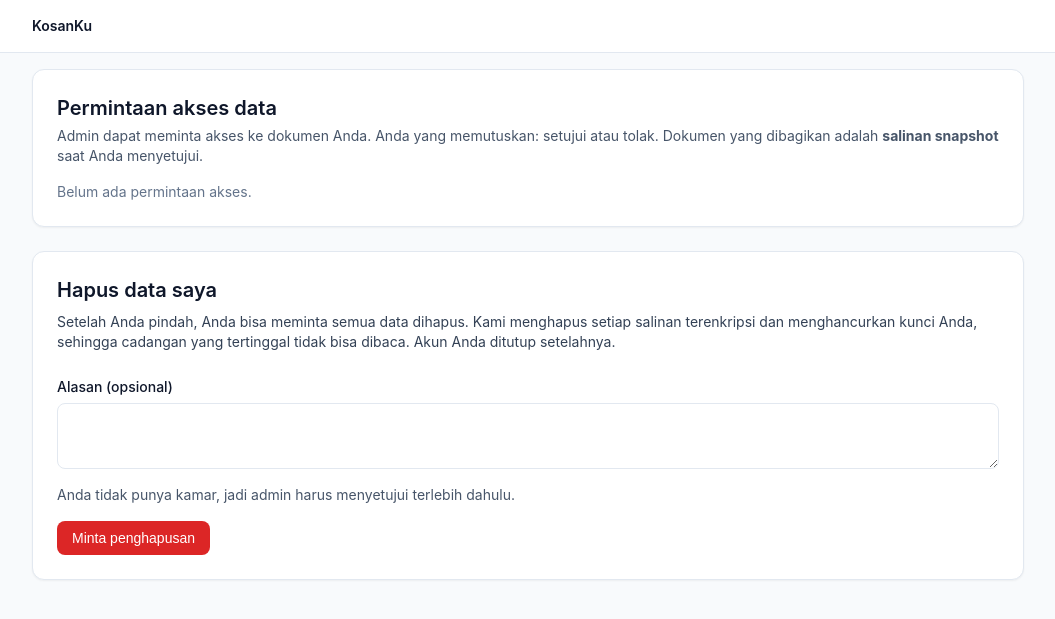
After one commit to yukakeren/Tenant-Management-System_KI_2026, a FastAPI app: template app/templates/tenant/privacy.html in a window 1280 px wide. The commit adds this page. Shown: the top 619 px of the page, without its empty margins (112-1167 px from the left). Run offline with FastAPI, Linux system fonts and the light colour scheme; the template is opened without the code that fills it, so the values that code supplies are empty; parts of the project's set-up code (start-up, migrations or seed data) failed here and were passed over.

Commit message:
Sisi tenant, key manage

```diff
--- a/app/routes/tenant.py
+++ b/app/routes/tenant.py
@@ -18,19 +18,144 @@ from app.config import CIPHERS, settings
 from app.crypto import vault
 from app.crypto.base import IntegrityError
 from app.db import get_db
-from app.models import DeletionRequest, DeletionStatus, ItemKind, Role, SecretItem, User
+from app.models import (
+    DeletionRequest, DeletionStatus, ItemKind, Role,
+    SecretItem, User, AccessGrant, GrantStatus, PublicKey,
+)
 from app.services import audit
+from app.services import grants as grant_service
 from app.services.documents import DOC_KINDS, stream_document
 from app.services.upload import DOCUMENT_SPECS, validate_upload_stream
 from app.web import flash, redirect, render
 
-router = APIRouter(prefix="/tenant", dependencies=[Depends(csrf_protect)])
+try:
+    from app.crypto import shares
+    from app.crypto import asym
+except ImportError:
+    from app.crypto import shares_stub as shares
+    from app.crypto import asym_stub as asym
+
 get_current_tenant = require_role(Role.tenant)
+
+def _inject_pending_count(
+    request: Request,
+    user: User = Depends(get_current_tenant),
+    db: Session = Depends(get_db),
+):
+    """Set request.state.pending_grants so base.html can show the badge."""
+    request.state.pending_grants = grant_service.count_pending_for_tenant(db, user)
+
+
+# --- 3) Router with both csrf_protect and _inject_pending_count ---
+router = APIRouter(
+    prefix="/tenant",
+    dependencies=[Depends(csrf_protect), Depends(_inject_pending_count)],
+)
 
 PROFILE_FIELDS = ("full_name", "nik", "birth_date", "gender", "phone", "origin_address", "occupation")
 EMERGENCY_FIELDS = ("name", "relation", "phone")
 GENDERS = ("male", "female")
 _PHONE = re.compile(r"\+?\d{8,15}")
+
+
+@router.get("/access-requests")
+def access_requests(request: Request, user: User = Depends(get_current_tenant),
+                    db: Session = Depends(get_db)):
+    """Halaman 'Privasi data' gabungan: riwayat permintaan akses + hapus data."""
+    grant_list = grant_service.list_grants_for_tenant(db, user)
+    latest_deletion = _latest_request(db, user)
+    return render(request, "tenant/privacy.html",
+                  grants=grant_list,
+                  req=latest_deletion,
+                  room=user.room)
+
+@router.post("/access-requests/{grant_id}/approve")
+def approve_grant(request: Request, grant_id: int,
+                  user: User = Depends(get_current_tenant),
+                  db: Session = Depends(get_db)):
+    """Tenant menyetujui permintaan akses admin."""
+    grant = grant_service.get_tenant_grant_or_404(db, grant_id, user)
+    if grant.status != GrantStatus.pending:
+        flash(request, "err", "Permintaan ini sudah diproses.")
+        return redirect("/tenant/access-requests")
+
+    # Buat share: K (grant key) + wrapped_key
+    kinds_list = grant.kinds.split(",")
+    K, wrapped_key = shares.create_share(db, user, grant.id, kinds_list)
+
+    # Simpan wrapped_key ke grant
+    grant.wrapped_key = wrapped_key
+
+    # Enkripsi K dengan public key admin
+    admin_pk = db.scalar(
+        select(PublicKey).where(PublicKey.user_id == grant.requester_id)
+    )
+    if admin_pk is None:
+        flash(request, "err", "Admin belum membuat key pair. Tidak bisa menyetujui.")
+        return redirect("/tenant/access-requests")
+
+    encrypted_key_text = asym.encrypt_key(admin_pk.pem, K)
+
+    # Transisi status ke approved
+    grant_service.transition(db, grant, GrantStatus.approved, actor=user)
+
+    flash(request, "ok", "Permintaan disetujui. Salin kunci terenkripsi dan kirim ke admin.")
+    return redirect(f"/tenant/access-requests/{grant_id}/key")
+
+@router.post("/access-requests/{grant_id}/reject")
+def reject_grant(request: Request, grant_id: int,
+                 reason: str = Form(""),
+                 user: User = Depends(get_current_tenant),
+                 db: Session = Depends(get_db)):
+    """Tenant menolak permintaan akses admin."""
+    grant = grant_service.get_tenant_grant_or_404(db, grant_id, user)
+    if grant.status != GrantStatus.pending:
+        flash(request, "err", "Permintaan ini sudah diproses.")
+        return redirect("/tenant/access-requests")
+
+    grant_service.transition(db, grant, GrantStatus.rejected, actor=user,
+                             reason=reason.strip()[:1000])
+    flash(request, "ok", "Permintaan ditolak.")
+    return redirect("/tenant/access-requests")
+
+@router.post("/access-requests/{grant_id}/revoke")
+def revoke_grant(request: Request, grant_id: int,
+                 user: User = Depends(get_current_tenant),
+                 db: Session = Depends(get_db)):
+    """Tenant mencabut akses yang sudah disetujui."""
+    grant = grant_service.get_tenant_grant_or_404(db, grant_id, user)
+    if grant.status != GrantStatus.approved:
+        flash(request, "err", "Hanya akses yang aktif yang bisa dicabut.")
+        return redirect("/tenant/access-requests")
+
+    grant_service.transition(db, grant, GrantStatus.revoked, actor=user)
+    flash(request, "ok", "Akses dicabut. Salinan dokumen dan kunci telah dihapus.")
+    return redirect("/tenant/access-requests")
+
+@router.get("/access-requests/{grant_id}/key")
+def show_encrypted_key(request: Request, grant_id: int,
+                       user: User = Depends(get_current_tenant),
+                       db: Session = Depends(get_db)):
+    """Tampilkan kunci terenkripsi RSA agar tenant bisa salin dan kirim ke admin."""
+    grant = grant_service.get_tenant_grant_or_404(db, grant_id, user)
+    if grant.status != GrantStatus.approved or grant.wrapped_key is None:
+        flash(request, "err", "Kunci tidak tersedia.")
+        return redirect("/tenant/access-requests")
+
+    # Re-encrypt K with admin's public key untuk ditampilkan
+    admin_pk = db.scalar(
+        select(PublicKey).where(PublicKey.user_id == grant.requester_id)
+    )
+    if admin_pk is None:
+        flash(request, "err", "Public key admin tidak ditemukan.")
+        return redirect("/tenant/access-requests")
+
+    K = shares.reveal_key(grant.id, grant.wrapped_key)
+    encrypted_key_text = asym.encrypt_key(admin_pk.pem, K)
+
+    return render(request, "tenant/show_key.html",
+                  grant=grant,
+                  encrypted_key=encrypted_key_text)
 
 
 def _items(db: Session, user: User) -> dict[str, SecretItem]:
@@ -40,8 +165,10 @@ def _items(db: Session, user: User) -> dict[str, SecretItem]:
 
 @router.get("")
 def home(request: Request, user: User = Depends(get_current_tenant), db: Session = Depends(get_db)):
+    pending_count = grant_service.count_pending_for_tenant(db, user)
     return render(request, "tenant/home.html", room=user.room, items=_items(db, user),
-                  kinds=("profile",) + DOC_KINDS)
+                  kinds=("profile",) + DOC_KINDS, pending_count=pending_count)
+
 
 
 def _validate_profile(form: dict[str, str]) -> list[str]:
--- a/app/templates/base.html
+++ b/app/templates/base.html
@@ -25,7 +25,12 @@
           <a href="/tenant" class="nav-link">Home</a>
           <a href="/tenant/profile" class="nav-link">Profile</a>
           <a href="/tenant/documents" class="nav-link">Documents</a>
-          <a href="/tenant/deletion-request" class="nav-link">Delete my data</a>
+          <a href="/tenant/access-requests" class="nav-link">
+            Privasi data
+            {% if request.state.pending_grants|default(0) > 0 %}
+              <span class="badge" style="background:#dc2626;color:#fff;margin-left:4px">{{ request.state.pending_grants }}</span>
+            {% endif %}
+          </a>
         {% endif %}
         <span class="ml-auto text-slate-500">{{ user.email }}</span>
         <a href="/account/password" class="nav-link">Password</a>
--- /dev/null
+++ b/app/templates/tenant/privacy.html
@@ -0,0 +1,103 @@
+{% extends "base.html" %}
+{% block title %}Privasi data · KosanKu{% endblock %}
+{% block content %}
+
+{# ============ BAGIAN 1: RIWAYAT PERMINTAAN AKSES ============ #}
+<div class="card mb-6">
+  <h1 class="text-xl font-semibold">Permintaan akses data</h1>
+  <p class="mt-1 text-sm text-slate-600">
+    Admin dapat meminta akses ke dokumen Anda. Anda yang memutuskan: setujui atau tolak.
+    Dokumen yang dibagikan adalah <strong>salinan snapshot</strong> saat Anda menyetujui.
+  </p>
+
+  {% if grants %}
+  <div class="overflow-x-auto mt-4">
+    <table class="table">
+      <thead>
+        <tr>
+          <th>Waktu diminta</th>
+          <th>Peminta</th>
+          <th>Dokumen</th>
+          <th>Alasan</th>
+          <th>Status</th>
+          <th>Berlaku sampai</th>
+          <th>Aksi</th>
+        </tr>
+      </thead>
+      <tbody>
+        {% for g in grants %}
+        <tr>
+          <td class="text-xs text-slate-500">{{ g.requested_at.strftime('%Y-%m-%d %H:%M') }}</td>
+          <td>{{ g.requester.email }}</td>
+          <td>{{ g.kinds }}</td>
+          <td class="text-sm">{{ g.reason[:80] }}{{ '…' if g.reason|length > 80 }}</td>
+          <td>
+            <span class="badge">
+              {{ {'pending':'Diproses','approved':'Disetujui','rejected':'Ditolak',
+                  'revoked':'Dicabut','expired':'Kedaluwarsa'}[g.status.value] }}
+            </span>
+          </td>
+          <td class="text-xs text-slate-500">
+            {% if g.expires_at %}{{ g.expires_at.strftime('%Y-%m-%d %H:%M') }}{% else %}–{% endif %}
+          </td>
+          <td class="flex gap-2">
+            {# --- Aksi berdasarkan status --- #}
+            {% if g.status.value == 'pending' %}
+              <form method="post" action="/tenant/access-requests/{{ g.id }}/approve">
+                <input type="hidden" name="csrf" value="{{ request.session.csrf }}">
+                <button class="btn" type="submit">Setujui</button>
+              </form>
+              <form method="post" action="/tenant/access-requests/{{ g.id }}/reject">
+                <input type="hidden" name="csrf" value="{{ request.session.csrf }}">
+                <button class="btn-danger" type="submit">Tolak</button>
+              </form>
+
+            {% elif g.status.value == 'approved' %}
+              <a href="/tenant/access-requests/{{ g.id }}/key" class="btn-light">Tampilkan kunci</a>
+              <form method="post" action="/tenant/access-requests/{{ g.id }}/revoke">
+                <input type="hidden" name="csrf" value="{{ request.session.csrf }}">
+                <button class="btn-danger" type="submit">Cabut akses</button>
+              </form>
+            {% endif %}
+          </td>
+        </tr>
+        {% endfor %}
+      </tbody>
+    </table>
+  </div>
+  {% else %}
+  <p class="mt-4 text-sm text-slate-500">Belum ada permintaan akses.</p>
+  {% endif %}
+</div>
+
+{# ============ BAGIAN 2: HAPUS DATA SAYA (EXISTING) ============ #}
+<div class="card">
+  <h1 class="text-xl font-semibold">Hapus data saya</h1>
+  <p class="mt-2 text-sm text-slate-700">
+    Setelah Anda pindah, Anda bisa meminta semua data dihapus. Kami menghapus setiap salinan
+    terenkripsi dan menghancurkan kunci Anda, sehingga cadangan yang tertinggal tidak bisa dibaca.
+    Akun Anda ditutup setelahnya.
+  </p>
+
+  {% if req %}
+    <div class="mt-4 text-sm">
+      Permintaan terakhir ({{ req.requested_at.strftime('%Y-%m-%d') }}): <span class="badge">{{ req.status.value }}</span>
+      {% if req.status.value == 'pending' %}<p class="mt-1 text-slate-600">Menunggu {{ 'pemilik kos' if req.owner_id else 'admin' }} untuk menyetujui.</p>{% endif %}
+      {% if req.status.value == 'rejected' %}<p class="mt-1 text-slate-600">Alasan: {{ req.reject_reason }}</p>{% endif %}
+    </div>
+  {% endif %}
+
+  {% if not req or req.status.value != 'pending' %}
+    <form method="post" action="/tenant/deletion-request" class="mt-6 space-y-4">
+      <input type="hidden" name="csrf" value="{{ request.session.csrf }}">
+      <div>
+        <label class="label" for="reason">Alasan (opsional)</label>
+        <textarea class="input" id="reason" name="reason" rows="3" maxlength="1000"></textarea>
+      </div>
+      <p class="text-sm text-slate-600">{{ 'Pemilik kos' if room else 'Anda tidak punya kamar, jadi admin' }} harus menyetujui terlebih dahulu.</p>
+      <button class="btn-danger">Minta penghapusan</button>
+    </form>
+  {% endif %}
+</div>
+
+{% endblock %}
```
Also changed, not shown: app/crypto/asym_stub.py (added, +11 -0 lines), app/crypto/shares_stub.py (added, +14 -0 lines), app/templates/tenant/home.html (+10 -0 lines), app/templates/tenant/show_key.html (added, +37 -0 lines), tests/web/test_grant_tenant_flow.py (added, +122 -0 lines).
